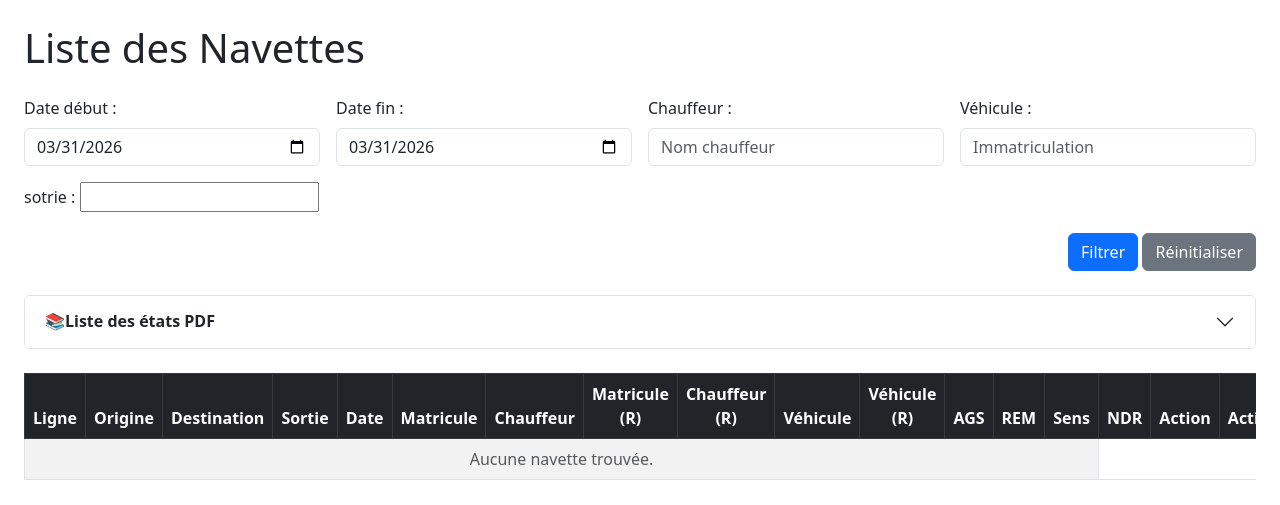
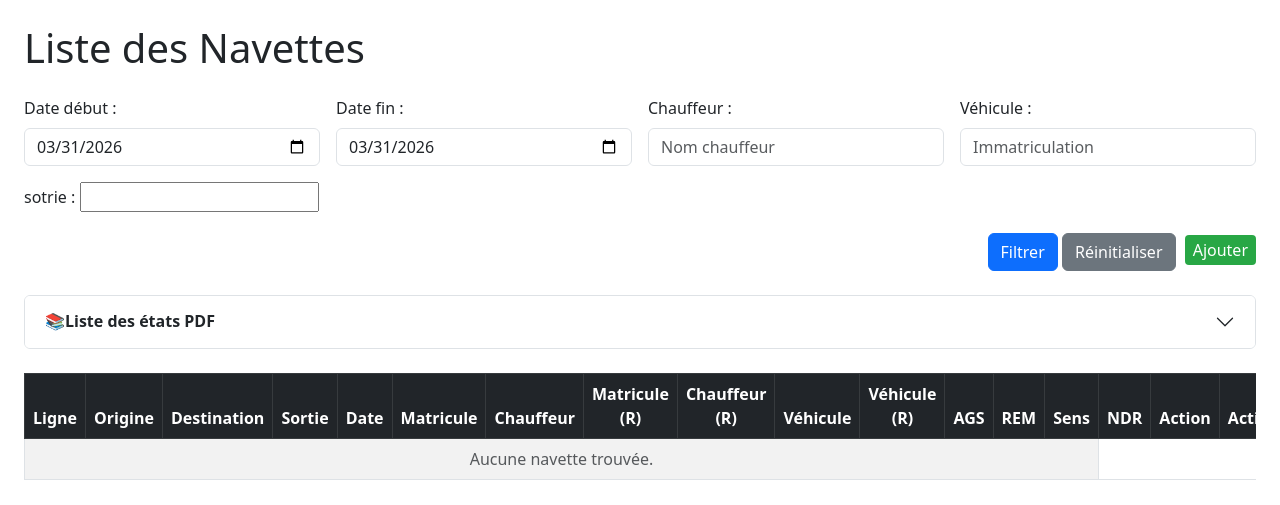
Before and after one commit to serviceprogrammation2-boop/monsite, a Django app: page /navettes/ in a window 1280 px wide. Shown: the top 505 px of the page. Run offline with Django 5.2, Linux system fonts and the light colour scheme; data that the repository does not hold is empty.

Commit message:
add navette_add button in liste navettes

```diff
--- a/blog/templates/blog/navette_list.html
+++ b/blog/templates/blog/navette_list.html
@@ -54,6 +54,10 @@
         <div class="col-12 text-end mt-3">
             <button type="submit" class="btn btn-primary">Filtrer</button>
             <button type="reset" class="btn btn-secondary">Réinitialiser</button>
+            <a href="{% url 'navette_add' %}"
+                        style="background:#28a745;color:white;padding:4px 8px;border-radius:4px;text-decoration:none;margin-left:5px;">
+                        Ajouter
+            </a>
         </div>
 
         <!-- ACCORDION MODERNE -->
```
